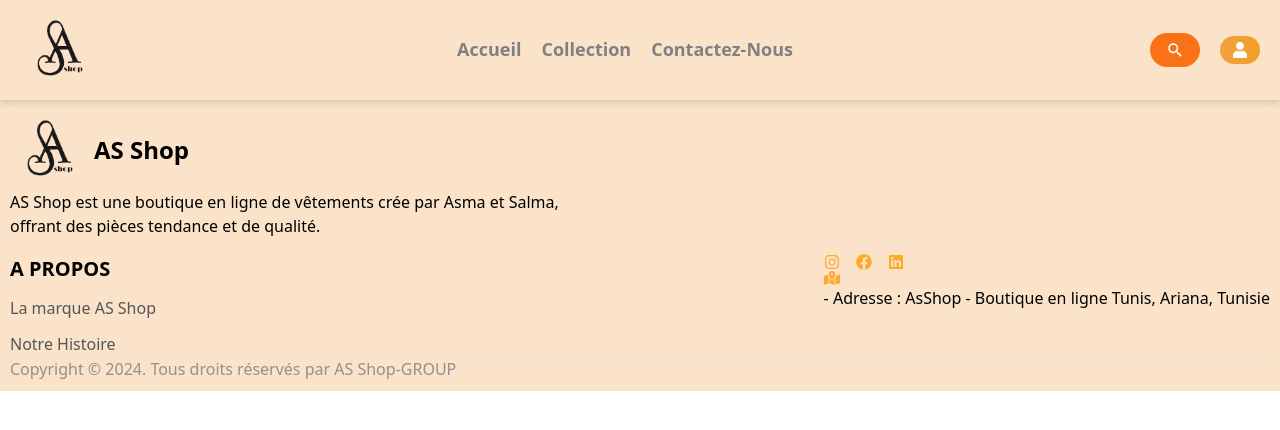
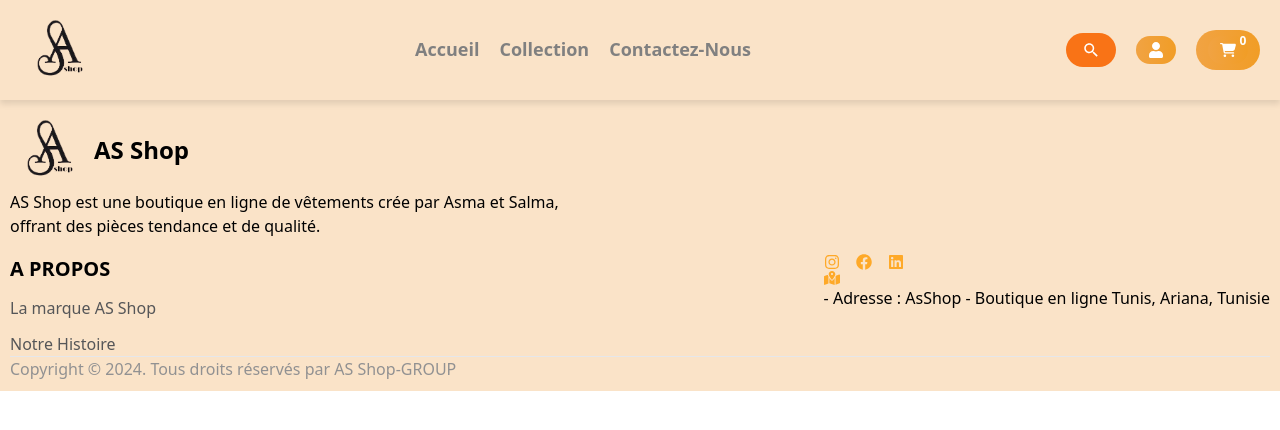
Before and after one commit to Asma-khemiri/MarketPlace, a React (Create React App) app: page / in a window 1280 px wide. Shown: the top 430 px of the page. Built offline with nearby package versions, Linux system fonts and the light colour scheme; no server answers; the database is empty.

Commit message:
update the cart properties for a user

```diff
--- a/src/components/Navbar/Navbar.jsx
+++ b/src/components/Navbar/Navbar.jsx
@@ -81,7 +81,7 @@
             <span className="cart-text">Mon compte</span>
             <FaUser className="cart-icon" />
           </button>
-          {userRole === 'user' &&
+          {userRole !== 'admin' &&
           <Link className="cart-btn" to='/cart'>
             <button onClick={isAuthenticated ? handleOrderPopup : handleAccountClick
 
```
